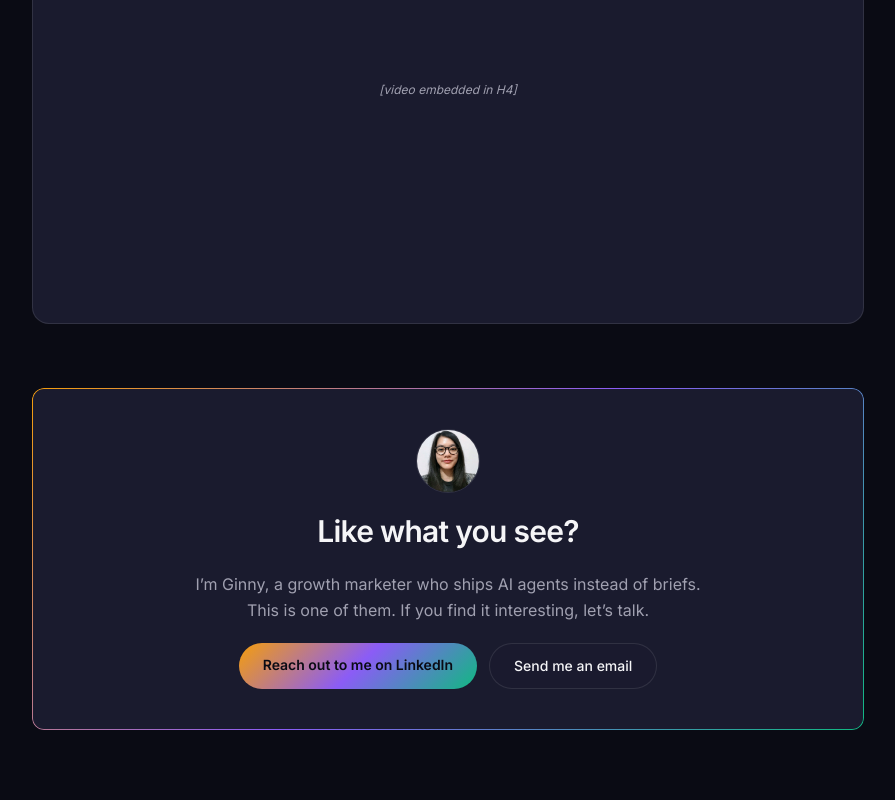
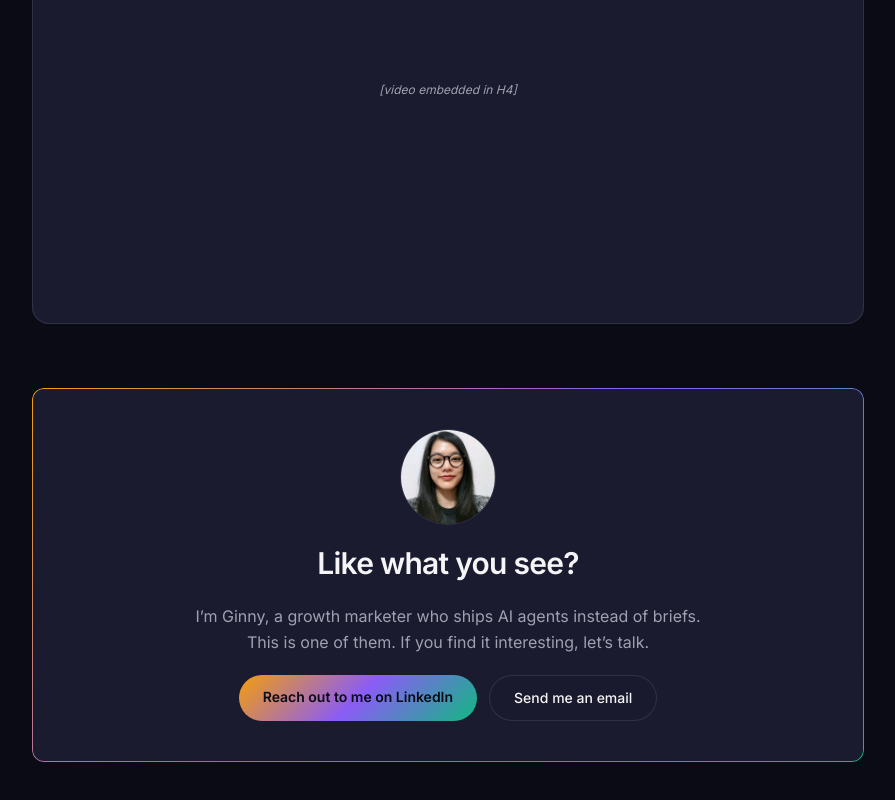
Before and after one commit to ginnynguyendigitalservices/abm-agent-demo, a Next.js app: page / in a window 1280 px wide. Shown: the part 993-1793 px from the top of the page, without its empty margins (192-1087 px from the left). Built offline with nearby package versions, Linux system fonts and the light colour scheme.

Commit message:
style: closing CTA avatar 64px -> 96px to balance against 'Like what you see' heading

```diff
--- a/src/app/page.tsx
+++ b/src/app/page.tsx
@@ -79,7 +79,7 @@ export default function Home() {
         {/* Closing CTA */}
         <section className="rounded-2xl gradient-border p-[1.5px]">
           <div className="rounded-2xl bg-card p-8 sm:p-10 flex flex-col items-center text-center gap-5">
-            <AvatarChip size={64} />
+            <AvatarChip size={96} />
             <h2 className="text-2xl sm:text-3xl font-semibold tracking-tight leading-tight max-w-xl">
               Like what you see?
             </h2>
```
